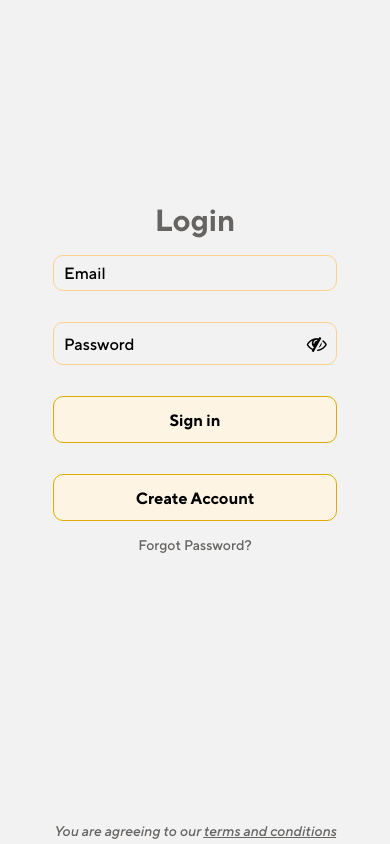
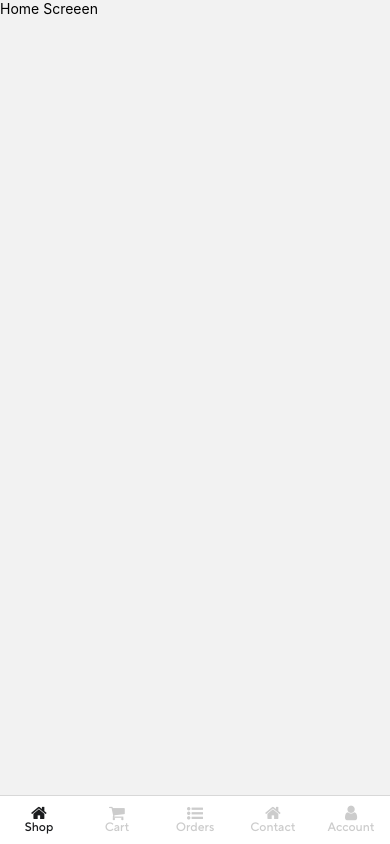
Before and after one commit to abdullaharshad143/FoodApp, a React Native app: screen /HomeStack in a window 390 px wide. Built offline with nearby package versions, Linux system fonts and the light colour scheme.

Commit message:
added bottom tab and some screens

```diff
--- a/App.tsx
+++ b/App.tsx
@@ -8,6 +8,7 @@ import {useFonts} from 'expo-font'
 import Fonts from './src/theme/typographic';
 import store from './src/redux/store'
 import { Provider } from 'react-redux';
+import HomeStack from './src/navigation/HomeStack';
 
 export default function App() {
   const Stack = createNativeStackNavigator<RootStackParamList>()
@@ -32,6 +33,7 @@ export default function App() {
         screenOptions={{ headerShown: false}}
         >
           <Stack.Screen name = "Auth" component = {AuthStack}/>
+          <Stack.Screen name = "HomeStack" component = {HomeStack}/>
         </Stack.Navigator>
       </NavigationContainer>
       </Provider>
--- a/package.json
+++ b/package.json
@@ -10,6 +10,7 @@
   },
   "dependencies": {
     "@expo/vector-icons": "^14.0.0",
+    "@react-navigation/bottom-tabs": "^6.5.14",
     "@react-navigation/native": "^6.1.9",
     "@react-navigation/native-stack": "^6.9.17",
     "@reduxjs/toolkit": "^2.2.1",
--- /dev/null
+++ b/src/Cart/CartScreen.tsx
@@ -0,0 +1,11 @@
+import { Text } from "react-native"
+
+const CartScreen = () => {
+    return(
+        <Text>
+            Cart Screeen
+        </Text>
+    )
+}
+
+export default CartScreen
--- /dev/null
+++ b/src/Contact/ContactScreen.tsx
@@ -0,0 +1,11 @@
+import { Text } from "react-native"
+
+const ContactScreen = () => {
+    return(
+        <Text>
+            Contact Screeen
+        </Text>
+    )
+}
+
+export default ContactScreen
--- /dev/null
+++ b/src/Home/HomeScreen.tsx
@@ -0,0 +1,15 @@
+import { Text } from "react-native"
+import { useEffect } from "react"
+
+const HomeScreen = () => {
+    useEffect (()=> {
+        console.log("Inside Home Screen")
+    }, [])
+    return(
+        <Text>
+            Home Screeen
+        </Text>
+    )
+}
+
+export default HomeScreen
--- /dev/null
+++ b/src/Orders/OrdersScreen.tsx
@@ -0,0 +1,11 @@
+import { Text } from "react-native"
+
+const OrdersScreen = () => {
+    return(
+        <Text>
+            Orders Screeen
+        </Text>
+    )
+}
+
+export default OrdersScreen
--- /dev/null
+++ b/src/Profile/ProfileScreen.tsx
@@ -0,0 +1,11 @@
+import { Text } from "react-native"
+
+const ProfileScreen = () => {
+    return(
+        <Text>
+            Profile Screeen
+        </Text>
+    )
+}
+
+export default ProfileScreen
--- /dev/null
+++ b/src/navigation/BottomTab.tsx
@@ -0,0 +1,94 @@
+import { createBottomTabNavigator } from "@react-navigation/bottom-tabs";
+import { RootBottomParamList } from "../core/types";
+import HomeScreen from "../Home/HomeScreen";
+import OrdersScreen from "../Orders/OrdersScreen";
+import CartScreen from "../Cart/CartScreen";
+import ProfileScreen from "../Profile/ProfileScreen";
+import ContactScreen from "../Contact/ContactScreen";
+import Fonts from "../theme/typographic";
+import { moderateScale, verticalScale } from "../utils/responsive";
+import { FontAwesome as Icon } from "@expo/vector-icons";
+import { useEffect } from "react";
+import { Colors } from "../theme/color";
+
+const Tab = createBottomTabNavigator<RootBottomParamList>()
+
+const BottomTab = () => {
+    useEffect(() => {
+        console.log("Inside Bottom Tab")
+    }, [])
+    return (
+        <Tab.Navigator initialRouteName="HomeScreen"
+            screenOptions={{
+                headerShown: false,
+                tabBarLabelStyle: {
+                    fontFamily: Fonts.Family.SemiBold,
+                    fontSize: moderateScale(12),
+                    paddingBottom: verticalScale(10)
+                },
+                tabBarActiveTintColor: Colors.blackText,
+                tabBarInactiveTintColor: Colors.lightGrey,
+                tabBarStyle: { paddingVertical: verticalScale(10) }
+            }}
+        >
+            <Tab.Screen name="HomeScreen" component={HomeScreen}
+                options={{
+                    tabBarAllowFontScaling: false,
+                    title: 'Shop',
+                    tabBarIcon: ({ focused }) =>
+                        <Icon
+                            name='home'
+                            color={focused ? Colors.blackText : Colors.lightGrey}
+                            size={17}
+                        />
+                }}
+            />
+             <Tab.Screen name="CartScreen" component={CartScreen}
+                options={{
+                    tabBarAllowFontScaling: false,
+                    title: 'Cart',
+                    tabBarIcon: ({ focused }) =>
+                        <Icon name='shopping-cart'
+                            color={focused ? Colors.blackText : Colors.lightGrey}
+                            size={17}
+                        />
+                }}
+            />
+            <Tab.Screen name="OrdersScreen" component={OrdersScreen}
+                options={{
+                    tabBarAllowFontScaling: false,
+                    title: 'Orders',
+                    tabBarIcon: ({ focused }) =>
+                        <Icon name='list-ul'
+                            color={focused ? Colors.blackText : Colors.lightGrey}
+                            size={16}
+                        />
+                }}
+            />
+            <Tab.Screen name="ContactScreen" component={ContactScreen}
+                options={{
+                    tabBarAllowFontScaling: false,
+                    title: 'Contact',
+                    tabBarIcon: ({ focused }) =>
+                        <Icon name='home'
+                            color={focused ? Colors.blackText : Colors.lightGrey}
+                            size={17}
+                        />
+                }}
+            />
+            <Tab.Screen name="ProfileScreen" component={ProfileScreen}
+                options={{
+                    tabBarAllowFontScaling: false,
+                    title: 'Account',
+                    tabBarIcon: ({ focused }) =>
+                        <Icon name='user'
+                            color={focused ? Colors.blackText : Colors.lightGrey}
+                            size={17}
+                        />
+                }}
+            />
+        </Tab.Navigator>
+    );
+}
+
+export default BottomTab
--- /dev/null
+++ b/src/navigation/HomeStack.tsx
@@ -0,0 +1,19 @@
+import { createNativeStackNavigator } from "@react-navigation/native-stack";
+import { RootStackParamList } from "../core/types";
+import BottomTab from './BottomTab'
+import { useEffect } from "react";
+
+
+const Stack = createNativeStackNavigator<RootStackParamList>()
+export const HomeStack = () => {
+    useEffect (()=> {
+        console.log("Inside Home Stack")
+    }, [])
+    return(
+        <Stack.Navigator screenOptions={{ headerShown: false}}>
+            <Stack.Screen name = "BottomTab" component={BottomTab}/>
+        </Stack.Navigator>
+    );
+}
+
+export default HomeStack
--- a/src/screens/auth/LoginScreen.tsx
+++ b/src/screens/auth/LoginScreen.tsx
@@ -13,6 +13,7 @@ import { auth, db } from "../../../config/firebase";
 import { Firestore, doc, getDoc } from "firebase/firestore";
 import { useDispatch } from "react-redux";
 import { setUser } from "../../redux/users/userSlices";
+import { StackActions } from "@react-navigation/native";
 
 
 const LoginScreen = ({
@@ -71,7 +72,8 @@ const LoginScreen = ({
                                 address,
                                 uID: user.uid
                             }));
-                    Alert.alert("Login successfull")
+                    // Alert.alert("Login successfull")
+                    navigation.dispatch(StackActions.replace('HomeStack'))
                     }
                 } catch (error) {
                     // Handle Firestore document retrieval error
--- a/src/theme/color.ts
+++ b/src/theme/color.ts
@@ -2,5 +2,7 @@ export const Colors = {
  authBackground : 'FEFAF6',
  slateGrey: '#666462',
  lightOrange: '#FFD08A',
- error: '#FF0000'
+ error: '#FF0000',
+ blackText: '#1B1C1E',
+ lightGrey: '#CCCCCC'
 }
```
Also changed, not shown: src/core/types.ts (+10 -0 lines).
